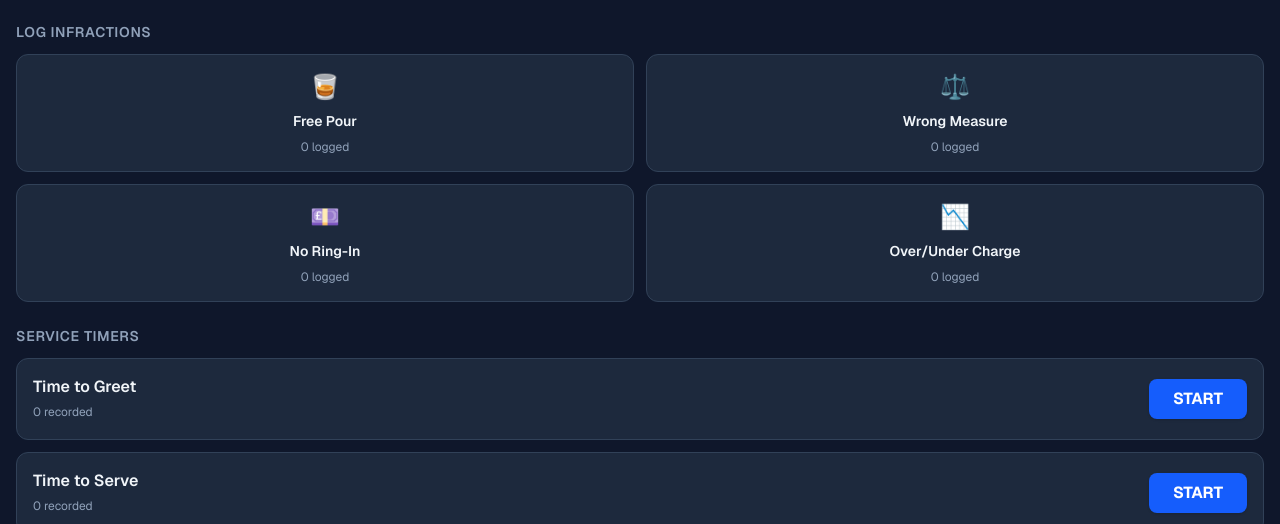
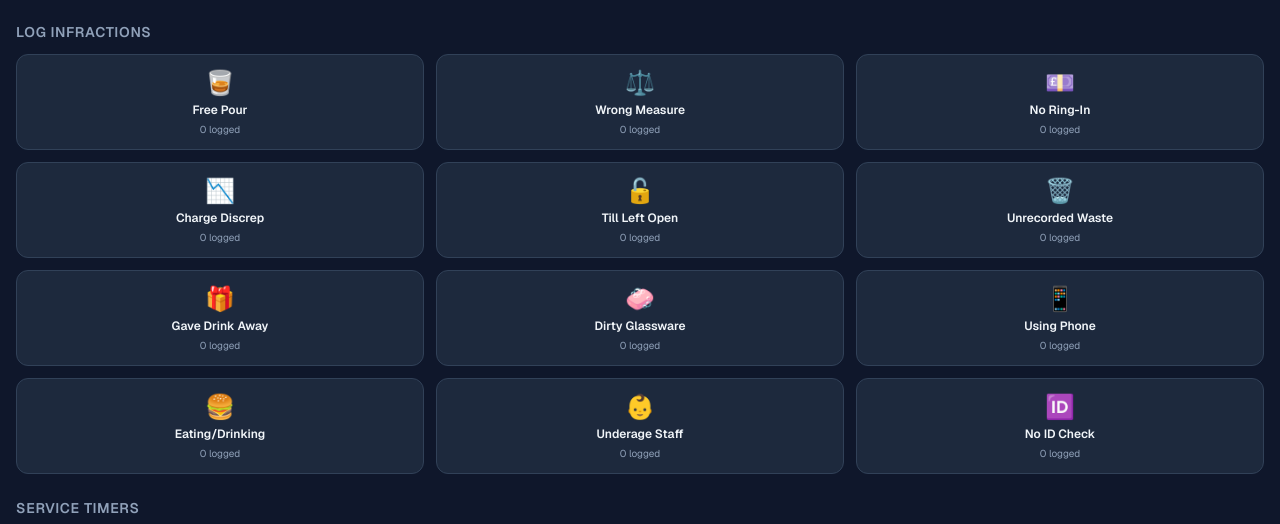
Before and after one commit to itsmyapp-code/whole-hospitality, a Next.js app: page /audit/bar in a window 1280 px wide. Shown: the part 229-753 px from the top of the page. Built offline with nearby package versions, Linux system fonts and the light colour scheme; no server answers.

Commit message:
Add Google disguise and 8 new infractions

```diff
--- a/app/audit/bar/page.tsx
+++ b/app/audit/bar/page.tsx
@@ -1,6 +1,6 @@
 "use client";
 
-import React, { useState, useRef, useEffect } from "react";
+import React, { useState, useRef } from "react";
 import BarStealthCamera, { BarStealthCameraRef } from "./BarStealthCamera";
 import jsPDF from "jspdf";
 import autoTable from "jspdf-autotable";
@@ -18,6 +18,14 @@ export default function CovertAuditPage() {
     incorrectMeasures: [] as string[],
     noRingIns: [] as string[],
     chargeDiscrepancies: [] as string[],
+    tillLeftOpen: [] as string[],
+    unrecordedWastage: [] as string[],
+    givingAwayDrinks: [] as string[],
+    dirtyGlassware: [] as string[],
+    usingPhone: [] as string[],
+    eatingDrinking: [] as string[],
+    underageStaff: [] as string[],
+    noIdCheck: [] as string[],
     timeToGreetSecs: [] as { timestamp: string, duration: number }[],
     timeToServeSecs: [] as { timestamp: string, duration: number }[],
     photosTaken: 0,
@@ -29,21 +37,12 @@ export default function CovertAuditPage() {
 
   const cameraRef = useRef<BarStealthCameraRef>(null);
 
-  // Triggers
-  const logFreePour = () => {
-    setMetrics(prev => ({ ...prev, freePours: [...prev.freePours, new Date().toISOString()] }));
-  };
-
-  const logIncorrectMeasure = () => {
-    setMetrics(prev => ({ ...prev, incorrectMeasures: [...prev.incorrectMeasures, new Date().toISOString()] }));
-  };
-
-  const logNoRingIn = () => {
-    setMetrics(prev => ({ ...prev, noRingIns: [...prev.noRingIns, new Date().toISOString()] }));
-  };
-
-  const logChargeDiscrepancy = () => {
-    setMetrics(prev => ({ ...prev, chargeDiscrepancies: [...prev.chargeDiscrepancies, new Date().toISOString()] }));
+  const logInfraction = (key: keyof typeof metrics) => {
+    if (key === 'photosTaken' || key === 'timeToGreetSecs' || key === 'timeToServeSecs') return;
+    setMetrics(prev => ({
+      ...prev,
+      [key]: [...(prev[key] as string[]), new Date().toISOString()]
+    }));
   };
 
   const toggleGreetTimer = () => {
@@ -82,7 +81,6 @@ export default function CovertAuditPage() {
   // PDF Export Logic
   const exportPDF = () => {
     const doc = new jsPDF();
-    const pageWidth = doc.internal.pageSize.getWidth();
 
     // 1. Header
     doc.setFontSize(18);
@@ -97,24 +95,48 @@ export default function CovertAuditPage() {
     doc.setFontSize(14);
     doc.text("Executive Summary", 14, 55);
 
+    const summaryData = [
+      ['Free Pouring', metrics.freePours.length],
+      ['Incorrect Measure Size', metrics.incorrectMeasures.length],
+      ['No Ring-In', metrics.noRingIns.length],
+      ['Over/Under-charge Discrepancy', metrics.chargeDiscrepancies.length],
+      ['Till Left Open', metrics.tillLeftOpen.length],
+      ['Unrecorded Wastage', metrics.unrecordedWastage.length],
+      ['Giving Away Drinks', metrics.givingAwayDrinks.length],
+      ['Dirty Glassware / Poor Hygiene', metrics.dirtyGlassware.length],
+      ['Using Phone on Shift', metrics.usingPhone.length],
+      ['Eating/Drinking Behind Bar', metrics.eatingDrinking.length],
+      ['Underaged Staff Serving', metrics.underageStaff.length],
+      ['No ID Check', metrics.noIdCheck.length],
+    ];
+
     autoTable(doc, {
       startY: 60,
       head: [['Infraction Type', 'Total Incidents']],
-      body: [
-        ['Free Pouring', metrics.freePours.length],
-        ['Incorrect Measure Size', metrics.incorrectMeasures.length],
-        ['No Ring-In', metrics.noRingIns.length],
-        ['Over/Under-charge Discrepancy', metrics.chargeDiscrepancies.length],
-      ],
+      body: summaryData.filter(row => row[1] > 0), // Only show infractions that happened
       theme: 'grid',
     });
 
     // 3. Chronological Event Log
     const events: { type: string; time: Date, detail?: string }[] = [];
-    metrics.freePours.forEach(ts => events.push({ type: 'Free Pour', time: new Date(ts) }));
-    metrics.incorrectMeasures.forEach(ts => events.push({ type: 'Incorrect Measure', time: new Date(ts) }));
-    metrics.noRingIns.forEach(ts => events.push({ type: 'No Ring-In', time: new Date(ts) }));
-    metrics.chargeDiscrepancies.forEach(ts => events.push({ type: 'Charge Discrepancy', time: new Date(ts) }));
+
+    const addEvents = (arr: string[], label: string) => {
+      arr.forEach(ts => events.push({ type: label, time: new Date(ts) }));
+    };
+
+    addEvents(metrics.freePours, 'Free Pour');
+    addEvents(metrics.incorrectMeasures, 'Incorrect Measure');
+    addEvents(metrics.noRingIns, 'No Ring-In');
+    addEvents(metrics.chargeDiscrepancies, 'Charge Discrepancy');
+    addEvents(metrics.tillLeftOpen, 'Till Left Open');
+    addEvents(metrics.unrecordedWastage, 'Unrecorded Wastage');
+    addEvents(metrics.givingAwayDrinks, 'Giving Away Drinks');
+    addEvents(metrics.dirtyGlassware, 'Dirty Glassware');
+    addEvents(metrics.usingPhone, 'Using Phone on Shift');
+    addEvents(metrics.eatingDrinking, 'Eating/Drinking Behind Bar');
+    addEvents(metrics.underageStaff, 'Underage Staff Serving');
+    addEvents(metrics.noIdCheck, 'No ID Check');
+
     metrics.timeToGreetSecs.forEach(t => events.push({ type: 'Time to Greet', time: new Date(t.timestamp), detail: `${t.duration} seconds` }));
     metrics.timeToServeSecs.forEach(t => events.push({ type: 'Time to Serve', time: new Date(t.timestamp), detail: `${t.duration} seconds` }));
 
@@ -177,27 +199,67 @@ export default function CovertAuditPage() {
 
   if (isPanicked) {
     return (
-      <div className="min-h-screen bg-white text-black p-4 font-sans" onClick={() => setIsPanicked(false)}>
-        <header className="border-b pb-2 mb-4">
-          <h1 className="text-xl font-bold">Local Weather & Transit</h1>
-          <p className="text-sm text-gray-500">Updated: Just now</p>
-        </header>
-        <main className="space-y-4">
-          <section>
-            <h2 className="font-semibold mb-2">Today's Forecast</h2>
-            <p>Cloudy with a chance of scattered showers in the afternoon. Highs of 14°C.</p>
-          </section>
-          <section>
-            <h2 className="font-semibold mb-2">Bus Schedule Update</h2>
-            <p>The 42A service is running approximately 5 minutes late due to roadworks on Main Street.</p>
-          </section>
-        </main>
-        <div className="mt-12 text-xs text-center text-gray-200">
-          (Tap anywhere to un-hide)
+      <div
+        className="fixed inset-0 z-[99999] bg-white flex flex-col"
+        onClick={() => setIsPanicked(false)}
+      >
+        {/* Fake Google Header */}
+        <div className="flex justify-between items-center p-4">
+          <div className="flex gap-4">
+            <span className="text-sm hover:underline cursor-pointer">About</span>
+            <span className="text-sm hover:underline cursor-pointer">Store</span>
+          </div>
+          <div className="flex gap-4 items-center">
+            <span className="text-sm hover:underline cursor-pointer">Gmail</span>
+            <span className="text-sm hover:underline cursor-pointer">Images</span>
+            <div className="w-8 h-8 rounded-full bg-blue-600 text-white flex items-center justify-center font-bold">M</div>
+          </div>
+        </div>
+
+        {/* Fake Google Main Body */}
+        <div className="flex-1 flex flex-col items-center justify-center -mt-20">
+          <div className="text-8xl font-sans font-medium mb-8 flex tracking-tighter">
+            <span className="text-[#4285F4]">G</span>
+            <span className="text-[#EA4335]">o</span>
+            <span className="text-[#FBBC05]">o</span>
+            <span className="text-[#4285F4]">g</span>
+            <span className="text-[#34A853]">l</span>
+            <span className="text-[#EA4335]">e</span>
+          </div>
+
+          <div className="w-full max-w-[584px] px-4">
+            <div className="flex items-center w-full h-12 rounded-full border border-gray-200 hover:shadow-md px-4">
+              <svg focusable="false" xmlns="http://www.w3.org/2000/svg" viewBox="0 0 24 24" className="w-4 h-4 text-gray-400">
+                <path d="M15.5 14h-.79l-.28-.27A6.471 6.471 0 0 0 16 9.5 6.5 6.5 0 1 0 9.5 16c1.61 0 3.09-.59 4.23-1.57l.27.28v.79l5 4.99L20.49 19l-4.99-5zm-6 0C7.01 14 5 11.99 5 9.5S7.01 5 9.5 5 14 7.01 14 9.5 11.99 14 9.5 14z" fill="currentColor"></path>
+              </svg>
+              <input type="text" className="flex-1 h-full outline-none px-4" />
+            </div>
+
+            <div className="flex justify-center gap-3 mt-6">
+              <button className="bg-[#f8f9fa] border border-[#f8f9fa] hover:border-[#dadce0] hover:shadow text-sm text-[#3c4043] h-9 px-4 rounded">
+                Google Search
+              </button>
+              <button className="bg-[#f8f9fa] border border-[#f8f9fa] hover:border-[#dadce0] hover:shadow text-sm text-[#3c4043] h-9 px-4 rounded">
+                I'm Feeling Lucky
+              </button>
+            </div>
+          </div>
+
+          <div className="mt-8 text-sm">
+            Google offered in: <span className="text-[#1a0dab] hover:underline cursor-pointer">Français</span>
+          </div>
         </div>
       </div>
     );
   }
+
+  const InfractionBtn = ({ id, label, icon }: { id: keyof typeof metrics, label: string, icon: string }) => (
+    <button onClick={() => logInfraction(id)} className="bg-slate-800 hover:bg-slate-700 border border-slate-700 p-3 rounded-xl flex flex-col items-center justify-center gap-1 active:scale-95 transition-all text-center">
+      <span className="text-2xl">{icon}</span>
+      <span className="font-semibold text-xs leading-tight">{label}</span>
+      <span className="text-[10px] text-slate-400">{(metrics[id] as any[]).length} logged</span>
+    </button>
+  );
 
   return (
     <div className="min-h-screen bg-slate-900 text-slate-100 font-sans p-4 pb-20">
@@ -245,27 +307,19 @@ export default function CovertAuditPage() {
         {/* Actions Grid */}
         <section>
           <h2 className="text-sm font-semibold text-slate-400 uppercase tracking-wider mb-3">Log Infractions</h2>
-          <div className="grid grid-cols-2 gap-3">
-            <button onClick={logFreePour} className="bg-slate-800 hover:bg-slate-700 border border-slate-700 p-4 rounded-xl flex flex-col items-center justify-center gap-2 active:scale-95 transition-all text-center">
-              <span className="text-2xl">🥃</span>
-              <span className="font-semibold text-sm">Free Pour</span>
-              <span className="text-xs text-slate-400">{metrics.freePours.length} logged</span>
-            </button>
-            <button onClick={logIncorrectMeasure} className="bg-slate-800 hover:bg-slate-700 border border-slate-700 p-4 rounded-xl flex flex-col items-center justify-center gap-2 active:scale-95 transition-all text-center">
-              <span className="text-2xl">⚖️</span>
-              <span className="font-semibold text-sm">Wrong Measure</span>
-              <span className="text-xs text-slate-400">{metrics.incorrectMeasures.length} logged</span>
-            </button>
-            <button onClick={logNoRingIn} className="bg-slate-800 hover:bg-slate-700 border border-slate-700 p-4 rounded-xl flex flex-col items-center justify-center gap-2 active:scale-95 transition-all text-center">
-              <span className="text-2xl">💷</span>
-              <span className="font-semibold text-sm">No Ring-In</span>
-              <span className="text-xs text-slate-400">{metrics.noRingIns.length} logged</span>
-            </button>
-            <button onClick={logChargeDiscrepancy} className="bg-slate-800 hover:bg-slate-700 border border-slate-700 p-4 rounded-xl flex flex-col items-center justify-center gap-2 active:scale-95 transition-all text-center">
-              <span className="text-2xl">📉</span>
-              <span className="font-semibold text-sm">Over/Under Charge</span>
-              <span className="text-xs text-slate-400">{metrics.chargeDiscrepancies.length} logged</span>
-            </button>
+          <div className="grid grid-cols-2 sm:grid-cols-3 gap-3">
+            <InfractionBtn id="freePours" label="Free Pour" icon="🥃" />
+            <InfractionBtn id="incorrectMeasures" label="Wrong Measure" icon="⚖️" />
+            <InfractionBtn id="noRingIns" label="No Ring-In" icon="💷" />
+            <InfractionBtn id="chargeDiscrepancies" label="Charge Discrep" icon="📉" />
+            <InfractionBtn id="tillLeftOpen" label="Till Left Open" icon="🔓" />
+            <InfractionBtn id="unrecordedWastage" label="Unrecorded Waste" icon="🗑️" />
+            <InfractionBtn id="givingAwayDrinks" label="Gave Drink Away" icon="🎁" />
+            <InfractionBtn id="dirtyGlassware" label="Dirty Glassware" icon="🧼" />
+            <InfractionBtn id="usingPhone" label="Using Phone" icon="📱" />
+            <InfractionBtn id="eatingDrinking" label="Eating/Drinking" icon="🍔" />
+            <InfractionBtn id="underageStaff" label="Underage Staff" icon="👶" />
+            <InfractionBtn id="noIdCheck" label="No ID Check" icon="🆔" />
           </div>
         </section>
 
@@ -305,7 +359,6 @@ export default function CovertAuditPage() {
         <section>
           <h2 className="text-sm font-semibold text-slate-400 uppercase tracking-wider mb-3">Evidence</h2>
           <div className="bg-slate-800 border border-slate-700 p-4 rounded-xl flex flex-col items-center gap-4">
-            {/* Hidden camera preview */}
             <div className="hidden">
               <BarStealthCamera ref={cameraRef} />
             </div>
```
